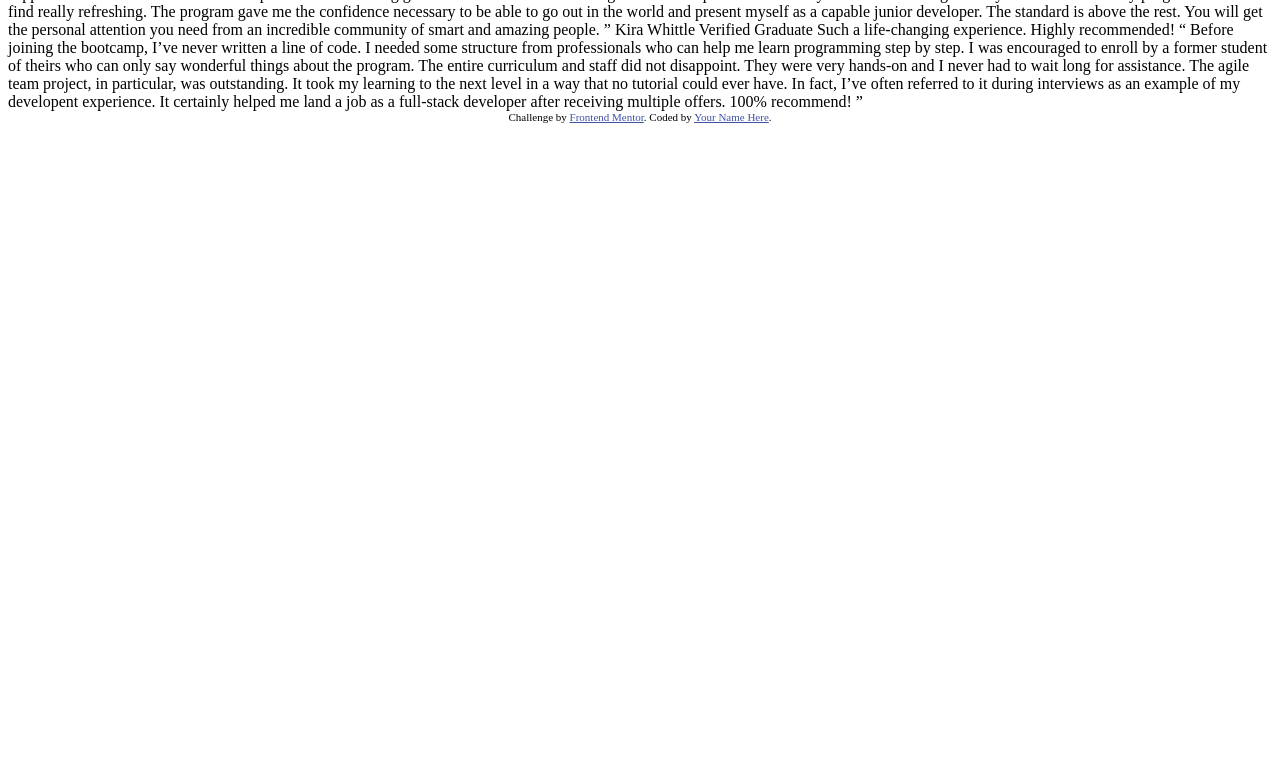
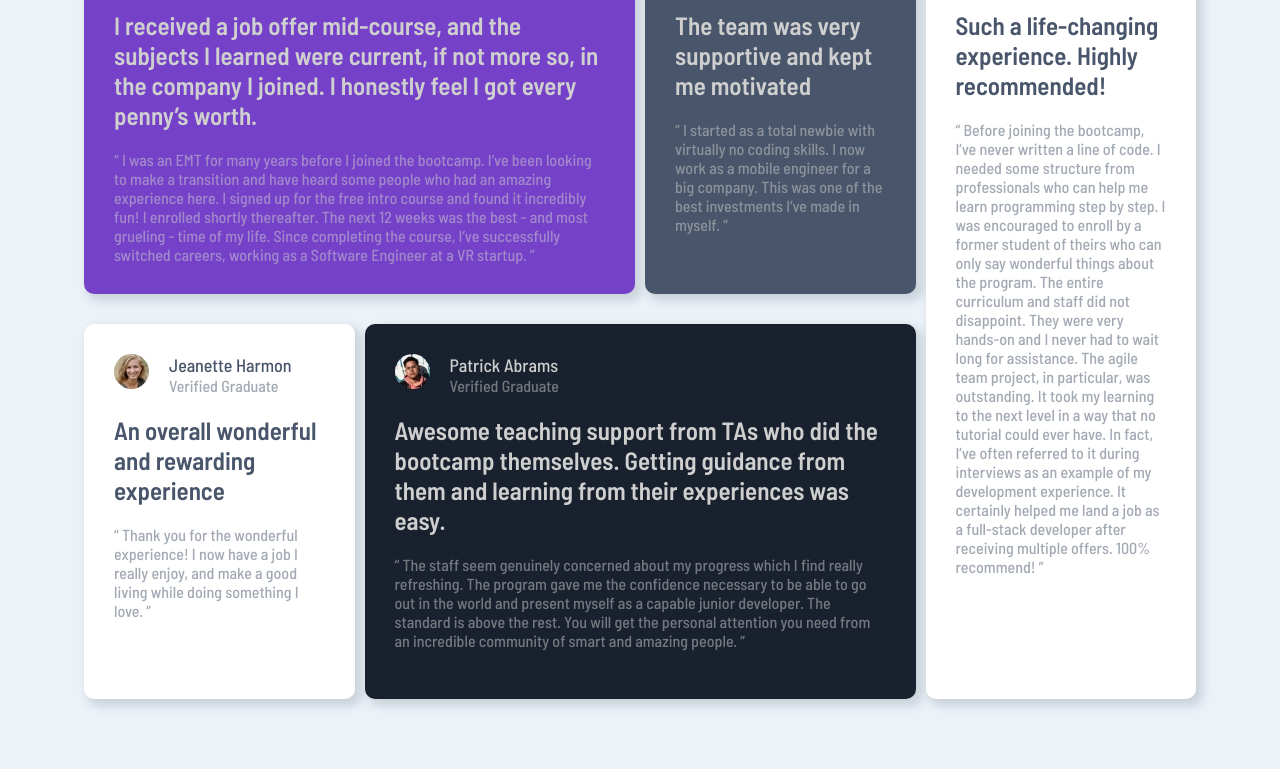
Before and after one commit to rakesh265/testimonials-grid-section, a plain HTML site: page index.html in a window 1280 px wide. Shown: the part 131-900 px from the top of the page. Before the commit the page ends 800 px from the top, so only its background shows below. Drawn offline with Linux system fonts and the light colour scheme.

Commit message:
modified files

```diff
--- a/index.html
+++ b/index.html
@@ -1,76 +1,130 @@
 <!DOCTYPE html>
 <html lang="en">
   <head>
-  <meta charset="UTF-8">
-  <meta name="viewport" content="width=device-width, initial-scale=1.0"> <!-- displays site properly based on user's device -->
+    <meta charset="UTF-8" />
+    <meta name="viewport" content="width=device-width, initial-scale=1.0" />
 
-  <link rel="icon" type="image/png" sizes="32x32" href="./images/favicon-32x32.png">
+    <link
+      rel="icon"
+      type="image/png"
+      sizes="32x32"
+      href="./images/favicon-32x32.png"
+    />
 
     <title>Frontend Mentor | [Challenge Name Here]</title>
 
-  <!-- Feel free to remove these styles or customise in your own stylesheet 👍 -->
-  <style>
-    .attribution { font-size: 11px; text-align: center; }
-    .attribution a { color: hsl(228, 45%, 44%); }
-  </style>
+    <link rel="stylesheet" href="./style.css">
   </head>
   <body>
-  Daniel Clifford
-  Verified Graduate
-
-  I received a job offer mid-course, and the subjects I learned were current, if not more so,
-  in the company I joined. I honestly feel I got every penny’s worth.
-
-  “ I was an EMT for many years before I joined the bootcamp. I’ve been looking to make a
-  transition and have heard some people who had an amazing experience here. I signed up
-  for the free intro course and found it incredibly fun! I enrolled shortly thereafter.
-  The next 12 weeks was the best - and most grueling - time of my life. Since completing
-  the course, I’ve successfully switched careers, working as a Software Engineer at a VR startup. ”
-
-  Jonathan Walters
-  Verified Graduate
-
-  The team was very supportive and kept me motivated
-
-  “ I started as a total newbie with virtually no coding skills. I now work as a mobile engineer
-  for a big company. This was one of the best investments I’ve made in myself. ”
-
-  Jeanette Harmon
-  Verified Graduate
-
-  An overall wonderful and rewarding experience
-
-  “ Thank you for the wonderful experience! I now have a job I really enjoy, and make a good living
-  while doing something I love. ”
-
-  Patrick Abrams
-  Verified Graduate
-
-  Awesome teaching support from TAs who did the bootcamp themselves. Getting guidance from them and
-  learning from their experiences was easy.
-
-  “ The staff seem genuinely concerned about my progress which I find really refreshing. The program
-  gave me the confidence necessary to be able to go out in the world and present myself as a capable
-  junior developer. The standard is above the rest. You will get the personal attention you need from
-  an incredible community of smart and amazing people. ”
-
-  Kira Whittle
-  Verified Graduate
-
-  Such a life-changing experience. Highly recommended!
-
-  “ Before joining the bootcamp, I’ve never written a line of code. I needed some structure from
-  professionals who can help me learn programming step by step. I was encouraged to enroll by a former
-  student of theirs who can only say wonderful things about the program. The entire curriculum and staff
-  did not disappoint. They were very hands-on and I never had to wait long for assistance. The agile team
-  project, in particular, was outstanding. It took my learning to the next level in a way that no tutorial
-  could ever have. In fact, I’ve often referred to it during interviews as an example of my developent
-  experience. It certainly helped me land a job as a full-stack developer after receiving multiple offers.
-  100% recommend! ”
-
-  <div class="attribution">
-    Challenge by <a href="https://www.frontendmentor.io?ref=challenge" target="_blank">Frontend Mentor</a>.
-    Coded by <a href="#">Your Name Here</a>.
+    <main class="container">
+      <section class="testimonial one">
+        <div class="header">
+          <img src="./images/image-daniel.jpg" alt="Daniel Clifford" class="avatar"/>
+          <div>
+            <h1 class="name">Daniel Clifford</h1>
+            <p class="status">Verified Graduate</p>
           </div>
+        </div>
+        <div class="content">
+          <p class="about">
+            I received a job offer mid-course, and the subjects I learned were
+            current, if not more so, in the company I joined. I honestly feel I
+            got every penny’s worth.
+          </p>
+          <p class="review">
+            “ I was an EMT for many years before I joined the bootcamp. I’ve
+            been looking to make a transition and have heard some people who had
+            an amazing experience here. I signed up for the free intro course
+            and found it incredibly fun! I enrolled shortly thereafter. The next
+            12 weeks was the best - and most grueling - time of my life. Since
+            completing the course, I’ve successfully switched careers, working
+            as a Software Engineer at a VR startup. ”
+          </p>
+        </div>
+      </section>
+      <section class="testimonial two">
+        <div class="header">
+          <img src="./images/image-jonathan.jpg" alt="Jonathan Walters" class="avatar"/>
+          <div>
+            <h1 class="name">Jonathan Walters</h1>
+            <p class="status">Verified Graduate</p>
+          </div>
+        </div>
+        <div class="content">
+          <p class="about">The team was very supportive and kept me motivated</p>
+          <p class="review">
+            “ I started as a total newbie with virtually no coding skills. I now
+            work as a mobile engineer for a big company. This was one of the
+            best investments I’ve made in myself. ”
+          </p>
+        </div>
+      </section>
+      <section class="testimonial three">
+        <div class="header">
+          <img src="./images/image-jeanette.jpg" alt="Jeanette Harmon" class="avatar"/>
+          <div>
+            <h1 class="name-1">Jeanette Harmon</h1>
+            <p class="status-1">Verified Graduate</p>
+          </div>
+        </div>
+        <div class="content">
+          <p class="about-1">An overall wonderful and rewarding experience</p>
+          <p class="review-1">
+            “ Thank you for the wonderful experience! I now have a job I really
+            enjoy, and make a good living while doing something I love. ”
+          </p>
+        </div>
+      </section>
+      <section class="testimonial four">
+        <div class="header">
+          <img src="./images/image-patrick.jpg" alt="Patrick Abrams" class="avatar"/>
+          <div>
+            <h1 class="name">Patrick Abrams</h1>
+            <p class="status">Verified Graduate</p>
+          </div>
+        </div>
+        <div class="content">
+          <p class="about">
+            Awesome teaching support from TAs who did the bootcamp themselves.
+            Getting guidance from them and learning from their experiences was
+            easy.
+          </p>
+          <p class="review">
+            “ The staff seem genuinely concerned about my progress which I find
+            really refreshing. The program gave me the confidence necessary to
+            be able to go out in the world and present myself as a capable
+            junior developer. The standard is above the rest. You will get the
+            personal attention you need from an incredible community of smart
+            and amazing people. ”
+          </p>
+        </div>
+      </section>
+      <section class="testimonial five">
+        <div class="header">
+          <img src="./images/image-kira.jpg" alt="Kira Whittle" class="avatar"/>
+          <div>
+            <h1 class="name-1">Kira Whittle</h1>
+            <p class="status-1">Verified Graduate</p>
+          </div>
+        </div>
+        <div class="content">
+          <p class="about-1">Such a life-changing experience. Highly recommended!</p>
+          <p class="review-1">
+            “ Before joining the bootcamp, I’ve never written a line of code. I
+            needed some structure from professionals who can help me learn
+            programming step by step. I was encouraged to enroll by a former
+            student of theirs who can only say wonderful things about the
+            program. The entire curriculum and staff did not disappoint. They
+            were very hands-on and I never had to wait long for assistance. The
+            agile team project, in particular, was outstanding. It took my
+            learning to the next level in a way that no tutorial could ever
+            have. In fact, I’ve often referred to it during interviews as an
+            example of my development experience. It certainly helped me land a
+            job as a full-stack developer after receiving multiple offers. 100%
+            recommend! ”
+          </p>
+        </div>
+      </section>
+    </main>
   </body>
 </html>
--- /dev/null
+++ b/style.css
@@ -0,0 +1,126 @@
+@import url("https://fonts.googleapis.com/css2?family=Barlow+Semi+Condensed:ital,wght@0,100;0,200;0,300;0,400;0,500;0,600;0,700;0,800;0,900;1,100;1,200;1,300;1,400;1,500;1,600;1,700;1,800;1,900&display=swap");
+
+:root {
+  --moderate-violet: hsl(263, 55%, 52%);
+  --very-dark-grayish-blue: hsl(217, 19%, 35%);
+  --very-dark-blackish-blue: hsl(219, 29%, 14%);
+  --white: hsl(0, 0%, 100%);
+  --light-gray: hsl(0, 0%, 81%);
+  --light-grayish-blue: hsl(210, 46%, 95%);
+}
+
+*{
+    box-sizing: border-box;
+    padding: 0px;
+    margin: 0px;
+    font-family: "Barlow Semi Condensed", sans-serif;
+}
+
+body {
+    max-width: 100vw;
+    display: grid;
+    place-items: center;
+    background-color: var(--light-grayish-blue);
+}
+
+.container {
+    max-width: 768px;
+    min-width: 319px;
+    padding: 50px 20px;
+}
+.testimonial{
+    padding: 30px;
+    margin-bottom: 20px;
+    border-radius: 10px;
+    box-shadow: 5px 5px 10px 2px hsla(217, 19%, 35%, 0.2);;
+}
+.header{
+    display: flex;
+    margin-bottom: 20px;
+}
+
+.avatar{
+    width: 35px;
+    height: 35px;
+    border-radius: 50%;
+    margin-right: 20px;
+}
+
+.name{
+    font-size: 18px;
+    font-weight: 500;
+    color: var(--light-gray);
+}
+
+.name-1{
+    font-size: 18px;
+    font-weight: 500;
+    color: var(--very-dark-grayish-blue);
+}
+.status, .review{
+    font-weight: 500;
+    color: var(--light-gray);
+    opacity: 0.5;
+}
+
+.status-1, .review-1{
+    font-weight: 500;
+    color: var(--very-dark-grayish-blue);
+    opacity: 0.5;
+}
+
+.about{
+    font-size: 25px;
+    font-weight: 600;
+    color: var(--light-gray);
+    margin-bottom: 20px ;
+}
+
+.about-1{
+    font-size: 25px;
+    font-weight: 600;
+    color: var(--very-dark-grayish-blue);
+    margin-bottom: 20px ;
+}
+
+
+.one{
+    background-color: var(--moderate-violet);
+}
+
+.two{
+    background-color: var(--very-dark-grayish-blue);
+}
+
+.three, .five{
+    background-color: var(--white);
+}
+
+.four{
+    background-color: var(--very-dark-blackish-blue);
+}
+
+@media screen and (min-width:768px) {
+    body{
+        min-height: 600px;
+    }
+    .container{
+        max-width: 90vw;
+        display: grid;
+        grid-template-columns: repeat(4, 1fr);
+        grid-template-rows: repeat(2, 1fr);
+        gap: 10px;
+    }
+
+    .one{
+        grid-area: 1/ 1/ 2/ 3;
+    }
+
+    .five{
+        grid-area: 1/ 4/ 3/ 5;
+    }
+
+    .four{
+        grid-area: 2/ 2/ 3/ 4;
+    }
+}
```
Lines whose indentation alone changed are shown as unchanged.
